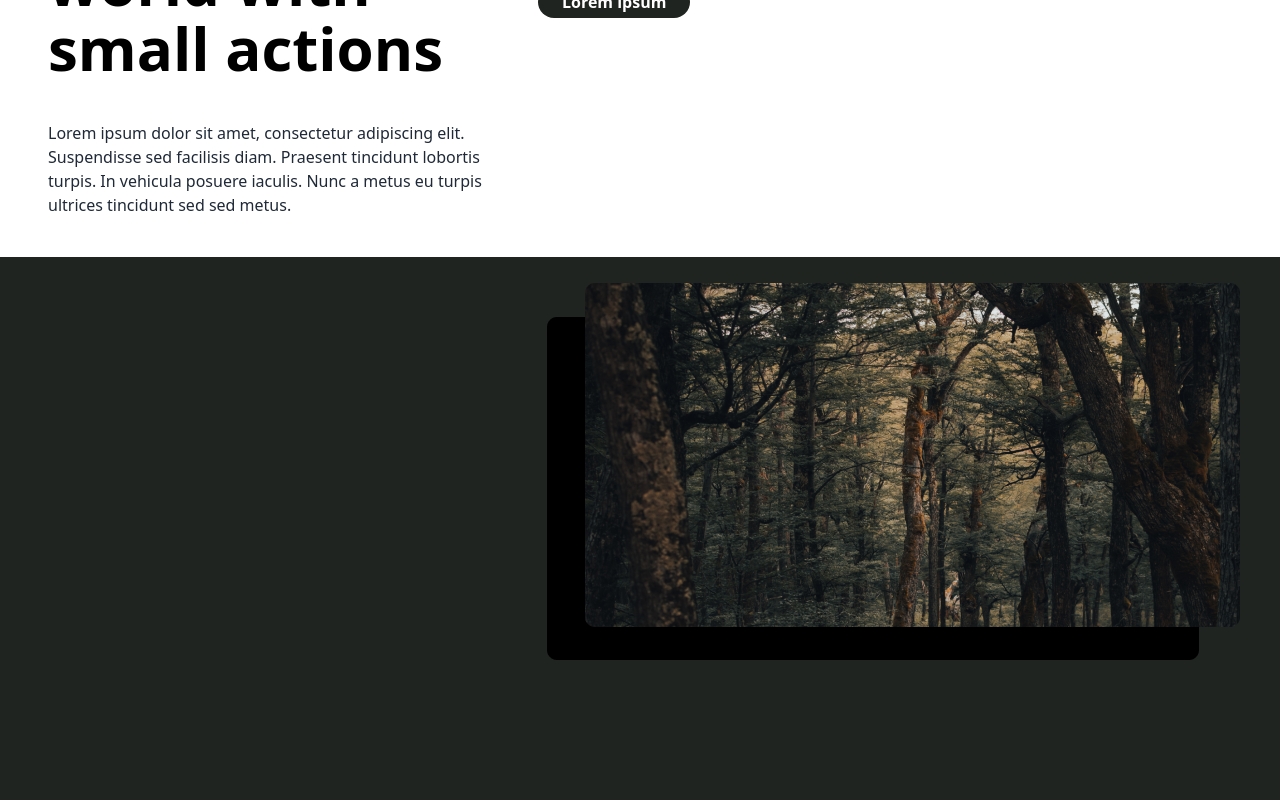
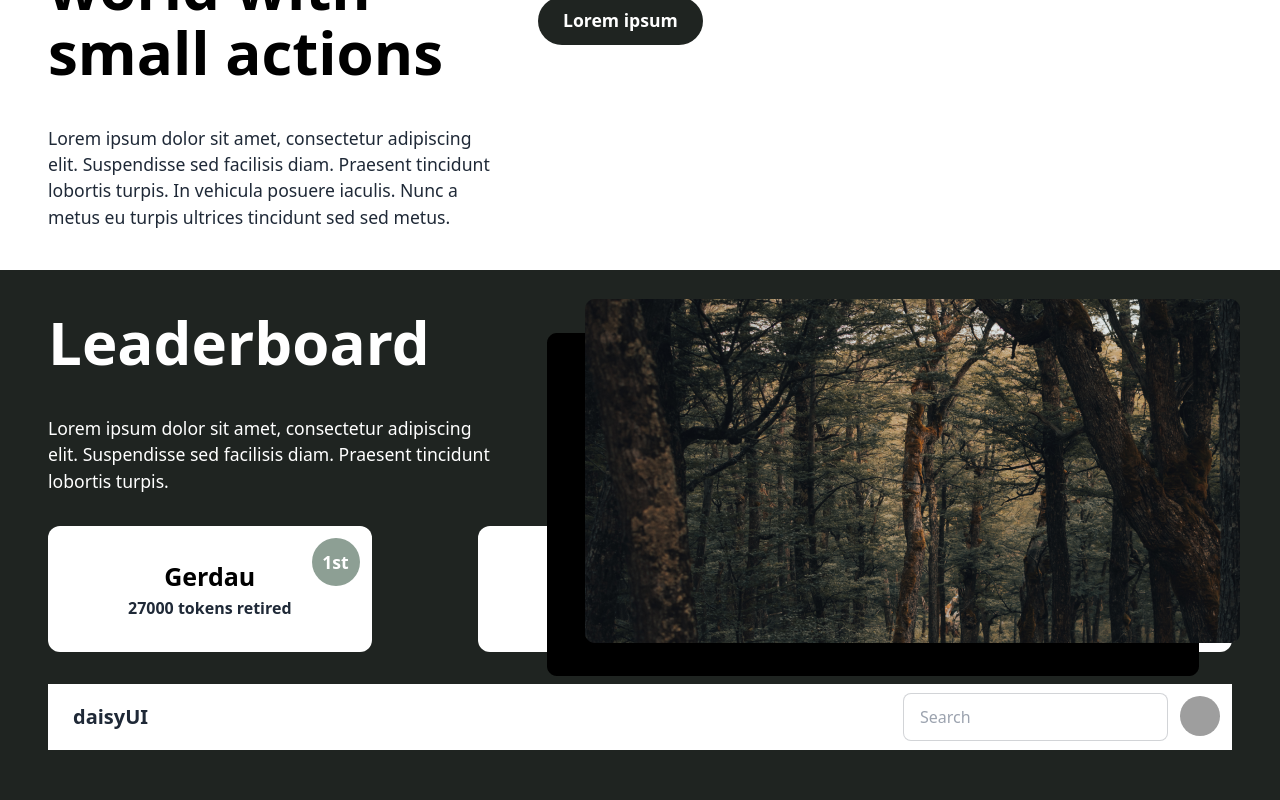
Before and after one commit to Lilium-ZenCon/frontend, a React (Vite) app: page / in a window 1280 px wide. Shown: the part 300-1100 px from the top of the page. Built offline with nearby package versions, Linux system fonts and the light colour scheme; grey boxes are pictures that could not be loaded.

Commit message:
Leaderboard

```diff
--- a/src/components/Hero.jsx
+++ b/src/components/Hero.jsx
@@ -2,19 +2,19 @@ import photos from '../assets/hero-photos.png'
 
 export default function Hero() {
     return (
-        <div className="px-12 pt-4 flex min-h-full gap-10 pb-10">
+        <div className="px-12 pt-3 flex min-h-full gap-10 pb-10">
             <div>
-                <h4 className="text-grey font-semibold">Carbon Verifier</h4>
+                <h4 className="text-grey font-semibold mb-2">Carbon Verifier</h4>
 
                 <h1 className="text-6xl font-bold text-black leading-[65px] mb-10">Change the<br/>world with<br/>small actions</h1>
 
-                <p className="w-[450px]">Lorem ipsum dolor sit amet, consectetur adipiscing elit. Suspendisse sed facilisis diam. Praesent tincidunt lobortis turpis. In vehicula posuere iaculis. Nunc a metus eu turpis ultrices tincidunt sed sed metus.</p>
+                <p className="w-[450px] text-md">Lorem ipsum dolor sit amet, consectetur adipiscing elit. Suspendisse sed facilisis diam. Praesent tincidunt lobortis turpis. In vehicula posuere iaculis. Nunc a metus eu turpis ultrices tincidunt sed sed metus.</p>
             </div>
-            <div className="pt-7">
+            <div className="pt-9 text-md">
                 <p>Lorem ipsum dolor sit amet, consectetur adipiscing elit. Suspendisse sed facilisis diam. Praesent tincidunt lobortis turpis. In vehicula posuere iaculis. Nunc a metus eu turpis ultrices tincidunt sed sed metus. </p>
-                <button className="mt-6 bg-darkgreen rounded-full px-6 py-1 text-white font-semibold">Lorem ipsum</button>
+                <button className="mt-6 bg-darkgreen rounded-full px-6 py-1 text-white font-semibold hover:text-black btn btn-ghost normal-case text-md">Lorem ipsum</button>
             </div>
-            <img className="absolute z-10 right-10 -bottom-40" src={photos}></img>
+            <img className="absolute z-10 right-10 -bottom-44" src={photos}></img>
         </div>
     )
 }
--- a/src/components/Leaderboard.jsx
+++ b/src/components/Leaderboard.jsx
@@ -1,7 +1,17 @@
+import LeaderboardHeader from "./LeaderboardHeader";
+import Podium from "./Podium";
+
 export default function Leaderboard() {
     return (
-        <div className="min-h-screen bg-darkgreen">
-
+        <div className="min-h-screen bg-darkgreen px-12 pt-10">
+            <h1 className="text-6xl font-bold text-white leading-[65px] mb-10">Leaderboard</h1>
+            <p className="mt-2 text-white w-[28rem] text-md">Lorem ipsum dolor sit amet, consectetur adipiscing elit. Suspendisse sed facilisis diam. Praesent tincidunt lobortis turpis.</p>
+            <div className="flex justify-between my-8">
+                <Podium place={'1st'} company={"Gerdau"} tokens={27000}/>
+                <Podium place={'2nd'} company={"Gerdau"} tokens={27000}/>
+                <Podium place={'3rd'} company={"Gerdau"} tokens={27000}/>
+            </div>
+            <LeaderboardHeader/>
         </div>
     )
 }
--- /dev/null
+++ b/src/components/LeaderboardHeader.jsx
@@ -0,0 +1,31 @@
+export default function LeaderboardHeader() {
+    return (
+        <div class="navbar bg-base-100">
+  <div class="flex-1">
+    <a class="btn btn-ghost normal-case text-xl">daisyUI</a>
+  </div>
+  <div class="flex-none gap-2">
+    <div class="form-control">
+      <input type="text" placeholder="Search" class="input input-bordered w-24 md:w-auto" />
+    </div>
+    <div class="dropdown dropdown-end">
+      <label tabindex="0" class="btn btn-ghost btn-circle avatar">
+        <div class="w-10 rounded-full">
+          <img src="/images/stock/photo-1534528741775-53994a69daeb.jpg" />
+        </div>
+      </label>
+      <ul tabindex="0" class="mt-3 p-2 shadow menu menu-sm dropdown-content bg-base-100 rounded-box w-52">
+        <li>
+          <a class="justify-between">
+            Profile
+            <span class="badge">New</span>
+          </a>
+        </li>
+        <li><a>Settings</a></li>
+        <li><a>Logout</a></li>
+      </ul>
+    </div>
+  </div>
+</div>
+    )
+}
--- /dev/null
+++ b/src/components/Podium.jsx
@@ -0,0 +1,11 @@
+export default function Podium({place, company, tokens}) {
+    return (
+        <div className="flex flex-col justify-center items-center font-bold bg-white relative rounded-xl px-20 py-8">
+            <div className="bg-lightgreen rounded-full w-12 h-12 top-3 right-3 absolute text-white flex items-center justify-center text-md">
+                {place}
+            </div>
+            <h3 className="text-2xl text-black">{company}</h3>
+            <h5 className="font-semibold">{tokens} tokens retired</h5>
+        </div>
+    )
+}
--- a/tailwind.config.js
+++ b/tailwind.config.js
@@ -11,7 +11,18 @@ export default {
       },
       colors: {
         "grey": "#676767",
-        "darkgreen": "#1F2421"
+        "darkgreen": "#1F2421",
+        "lightgreen": "#8D9F94"
+      },
+      fontSize: {
+        sm: '0.8rem',
+        base: '1rem',
+        xl: '1.25rem',
+        md: '1.1rem',
+        '2xl': '1.563rem',
+        '3xl': '1.953rem',
+        '4xl': '2.441rem',
+        '5xl': '3.052rem',
       }
     },
   },
```
